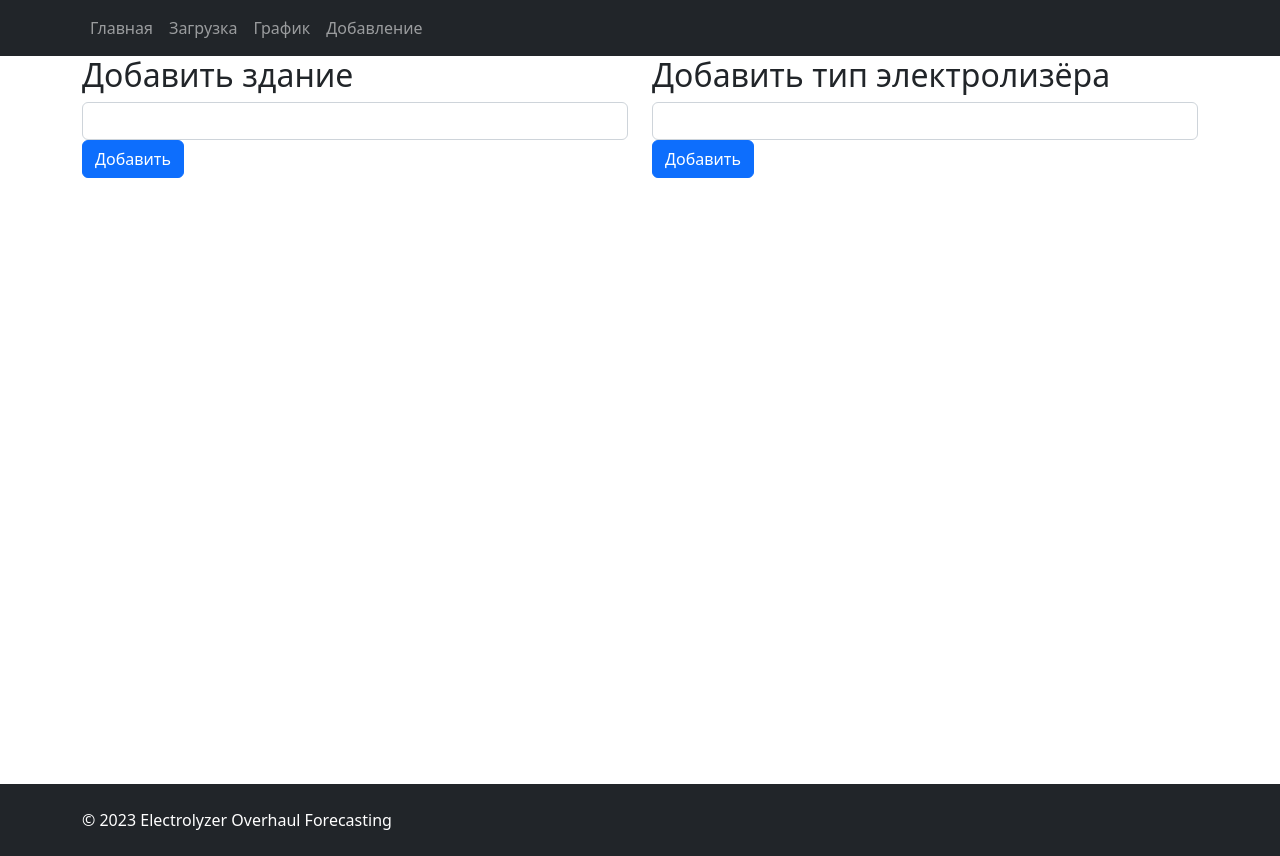
After one commit to Nick-star/Veibull, a Django app: page /tb_add/ in a window 1280 px wide. The commit adds this page. Run offline with Django 4.2, Linux system fonts and the light colour scheme; some libraries are stand-ins or nearby versions.

Commit message:
Something cool

```diff
--- a/electrolyzer/forms.py
+++ b/electrolyzer/forms.py
@@ -8,3 +8,15 @@ class UploadFileForm(forms.Form):
     electrolyzer_type = forms.ModelChoiceField(queryset=ElectrolyzerType.objects.all(),
                                                label='Выбери тип электролизёра')
     building = forms.ModelChoiceField(queryset=Building.objects.all(), label='Выбери здание')
+
+
+class BuildingForm(forms.ModelForm):
+    class Meta:
+        model = Building
+        fields = ['name']
+
+
+class ElectrolyzerTypeForm(forms.ModelForm):
+    class Meta:
+        model = ElectrolyzerType
+        fields = ['name']
--- a/electrolyzer/models.py
+++ b/electrolyzer/models.py
@@ -7,14 +7,14 @@ class ElectrolyzerType(models.Model):
     name = models.CharField(max_length=50)
 
     def __str__(self):
-        return f'ElectrolyzerType(name={self.name})'
+        return self.name
 
 
 class Building(models.Model):
     name = models.CharField(max_length=50)
 
     def __str__(self):
-        return f'Building(name={self.name})'
+        return self.name
 
 
 class Electrolyzer(models.Model):
--- a/electrolyzer/urls.py
+++ b/electrolyzer/urls.py
@@ -8,5 +8,8 @@ urlpatterns = [
     path('chart/', views.chart, name='chart'),
     path('get_electrolyzer_data/', views.get_electrolyzer_data, name='get_electrolyzer_data'),
     path('get_electrolyzer_types/', views.get_electrolyzer_types, name='get_electrolyzer_types'),
-    path('get_buildings/', views.get_buildings, name='get_buildings')
+    path('get_buildings/', views.get_buildings, name='get_buildings'),
+    path('tb_add/', views.tb_add, name='tb_add'),
+    path('add_building/', views.add_building, name='add_building'),
+    path('add_electrolyzer_type/', views.add_electrolyzer_type, name='add_electrolyzer_type'),
 ]
--- a/electrolyzer/views.py
+++ b/electrolyzer/views.py
@@ -1,16 +1,14 @@
 import math
 
+import numpy as np
 import pandas as pd
-import numpy as np
+from django.http import JsonResponse
 from django.shortcuts import render, redirect
-from django.http import JsonResponse
-from .forms import UploadFileForm
+from reliability.Fitters import Fit_Weibull_2P
+
+from .forms import UploadFileForm, BuildingForm, ElectrolyzerTypeForm
 from .models import Electrolyzer, ElectrolyzerType, Building
 from .utils import censor_dates, optimize_curve, weibull_cdf, cumulative_function_y
-from reliability.Fitters import Fit_Weibull_2P
-from django.core import serializers
-from scipy.optimize import curve_fit
-from scipy.stats import weibull_min
 
 
 def upload_file(request):
@@ -77,6 +75,7 @@ def get_electrolyzer_types(request):
     data = [{'id': et.id, 'name': et.name} for et in electrolyzer_types]
     return JsonResponse(data, safe=False)
 
+
 def get_buildings(request):
     building = Building.objects.all()
     data = [{'id': b.id, 'name': b.name} for b in building]
@@ -139,3 +138,28 @@ def get_electrolyzer_data(request):
     }
 
     return JsonResponse(response, safe=False)
+
+
+def tb_add(request):
+    building_form = BuildingForm()
+    electrolyzer_type_form = ElectrolyzerTypeForm()
+    return render(request, 'tb_add.html',
+                  {'building_form': building_form, 'electrolyzer_type_form': electrolyzer_type_form})
+
+
+def add_building(request):
+    if request.method == 'POST':
+        form = BuildingForm(request.POST)
+        if form.is_valid():
+            form.save()
+            return JsonResponse({'message': 'Здание добавлено'})
+    return JsonResponse({'message': 'Invalid data'}, status=400)
+
+
+def add_electrolyzer_type(request):
+    if request.method == 'POST':
+        form = ElectrolyzerTypeForm(request.POST)
+        if form.is_valid():
+            form.save()
+            return JsonResponse({'message': 'Тип добавлен'})
+    return JsonResponse({'message': 'Invalid data'}, status=400)
--- a/templates/base.html
+++ b/templates/base.html
@@ -30,6 +30,9 @@
                 <li class="nav-item">
                     <a class="nav-link" href="{% url 'chart' %}">График</a>
                 </li>
+                <li class="nav-item">
+                    <a class="nav-link" href="{% url 'tb_add' %}">Добавление</a>
+                </li>
 {#                <li class="nav-item">#}
 {#                    <a class="nav-link" href="{% url 'results' %}">Results</a>#}
 {#                </li>#}
--- /dev/null
+++ b/templates/tb_add.html
@@ -0,0 +1,62 @@
+{% extends 'base.html' %}
+{% load widget_tweaks %}
+{% block content %}
+    <div class="container">
+        <div id="form-messages"></div>
+        <div class="row">
+            <div class="col-md-6">
+                <form id="building-form">
+                    <h2>Добавить здание</h2>
+                    {% csrf_token %}
+                    <div class="form-group">
+                        {% render_field building_form.name class="form-control" %}
+                    </div>
+                    <button type="submit" class="btn btn-primary">Добавить</button>
+                </form>
+            </div>
+
+            <div class="col-md-6">
+                <form id="electrolyzer-type-form">
+                    <h2>Добавить тип электролизёра</h2>
+                    {% csrf_token %}
+                    <div class="form-group">
+                        {% render_field electrolyzer_type_form.name class="form-control" %}
+                    </div>
+                    <button type="submit" class="btn btn-primary">Добавить</button>
+                </form>
+            </div>
+        </div>
+    </div>
+
+<script>
+    $(document).ready(function () {
+        // AJAX for posting
+        $("#building-form").on('submit', function (event) {
+            event.preventDefault();
+            create_post('#building-form', "{% url 'add_building' %}");
+        });
+
+        $("#electrolyzer-type-form").on('submit', function (event) {
+            event.preventDefault();
+            create_post('#electrolyzer-type-form', "{% url 'add_electrolyzer_type' %}");
+        });
+
+        function create_post(formId, url) {
+            $.ajax({
+                url: url,
+                type: "POST",
+                data: $(formId).serialize(),
+
+                success: function (json) {
+                    $('#form-messages').html("<div class='alert alert-success'>" + json.message + "</div>");
+                    $(formId)[0].reset();
+                },
+
+                error: function (xhr, errmsg, err) {
+                    $('#form-messages').html("<div class='alert alert-danger'>Ошибка: " + errmsg + "</div>");
+                }
+            });
+        };
+    });
+</script>
+{% endblock %}
```
